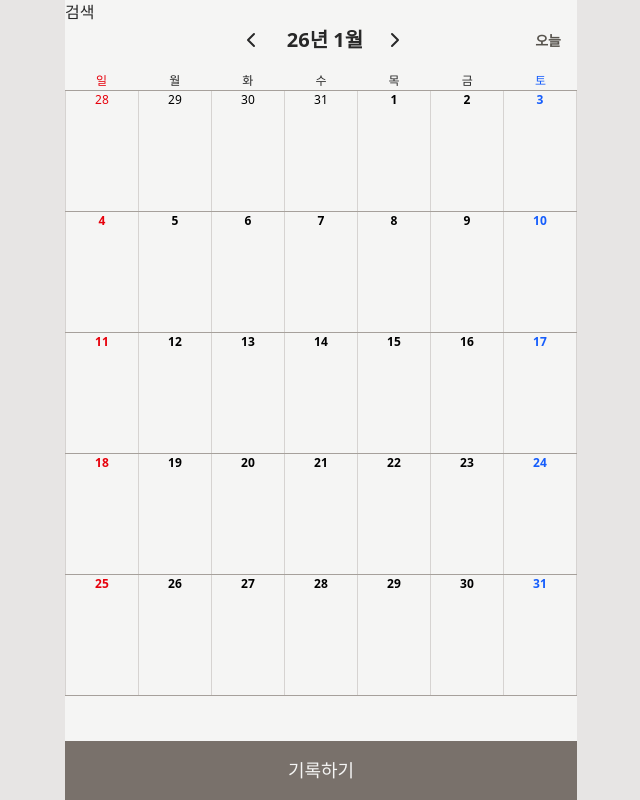
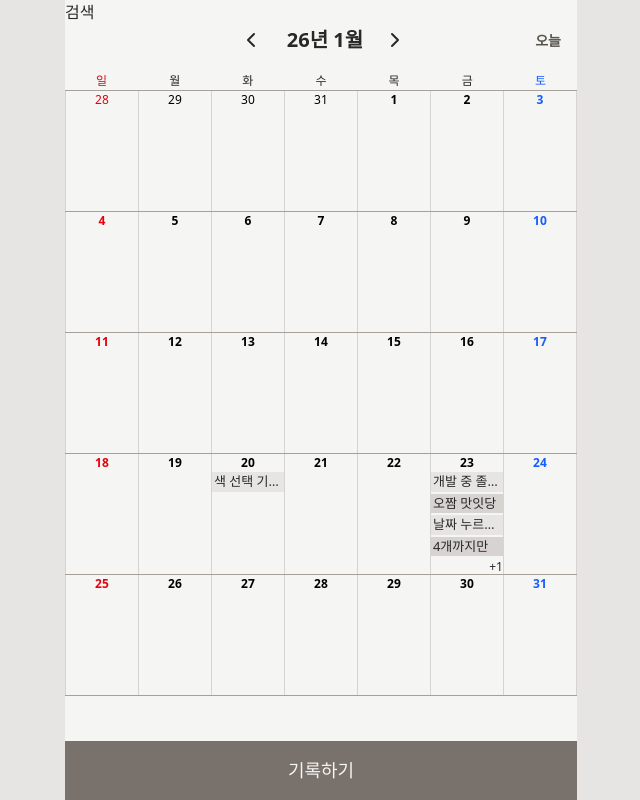
Before and after one commit to iioo3356/diary, a React (Vite) app: page / in a window 1280 px wide. Shown: the whole page, without its empty margins (319-959 px from the left). Built offline with nearby package versions, Linux system fonts and the light colour scheme.

Commit message:
fix: 캘린더에 일기 표시

```diff
--- a/src/components/Calendar.tsx
+++ b/src/components/Calendar.tsx
@@ -3,7 +3,11 @@ import dayjs, { Dayjs } from "dayjs";
 import { ChevronLeft, ChevronRight } from "lucide-react";
 import { useMemo, useState } from "react";
 
-export const Calendar = () => {
+export const Calendar = ({
+  diaryList,
+}: {
+  diaryList?: { [key: string]: string[] | null };
+}) => {
   const currentDay = dayjs().set("date", 1);
 
   const [selectedBasics, setSelectedBasics] = useState(currentDay);
@@ -88,8 +92,8 @@ export const Calendar = () => {
               <div
                 key={dIdx}
                 className={clsx(
-                  "w-full h-[120px] border-r border-stone-300 first:border-l text-center",
-                  "hover:bg-stone-200/50",
+                  "w-full h-[120px] flex flex-col  border-r border-stone-300 first:border-l text-center",
+                  // "hover:bg-stone-200/50",
                 )}
               >
                 <div
@@ -107,6 +111,31 @@ export const Calendar = () => {
                 >
                   {day.date()}
                 </div>
+                <button
+                  className={clsx(
+                    "h-full cursor-pointer hover:bg-stone-200/50",
+                    "flex flex-col gap-[2px]",
+                  )}
+                >
+                  {diaryList?.[day.format("YYYY-MM-DD")]
+                    ?.slice(0, 4)
+                    ?.map((diary, index) => (
+                      <div
+                        className={clsx(
+                          index % 2 === 0 ? "bg-stone-200" : "bg-stone-300",
+                          "text-[13px] pl-[2px] text-left line-clamp-1",
+                        )}
+                      >
+                        {diary}
+                      </div>
+                    ))}
+                  {(diaryList?.[day.format("YYYY-MM-DD")] || []).length > 4 && (
+                    <div className="text-[12px] text-right">
+                      +
+                      {(diaryList?.[day.format("YYYY-MM-DD")] || []).length - 4}
+                    </div>
+                  )}
+                </button>
               </div>
             ))}
           </div>
--- a/src/routes/index.tsx
+++ b/src/routes/index.tsx
@@ -12,7 +12,18 @@ function RouteComponent() {
   return (
     <div className="relative pb-[60px]">
       <div>검색</div>
-      <Calendar />
+      <Calendar
+        diaryList={{
+          "2026-01-23": [
+            "개발 중 졸리다",
+            "오짬 맛잇당",
+            "날짜 누르면 모달 나오게 해야징",
+            "4개까지만",
+            "이건 숫자로 보이지롱",
+          ],
+          "2026-01-20": ["색 선택 기능 필요한가"],
+        }}
+      />
       <Link to="/write">
         <Button className={clsx(`fixed bottom-0 w-full max-w-lg`)}>
           기록하기
```
